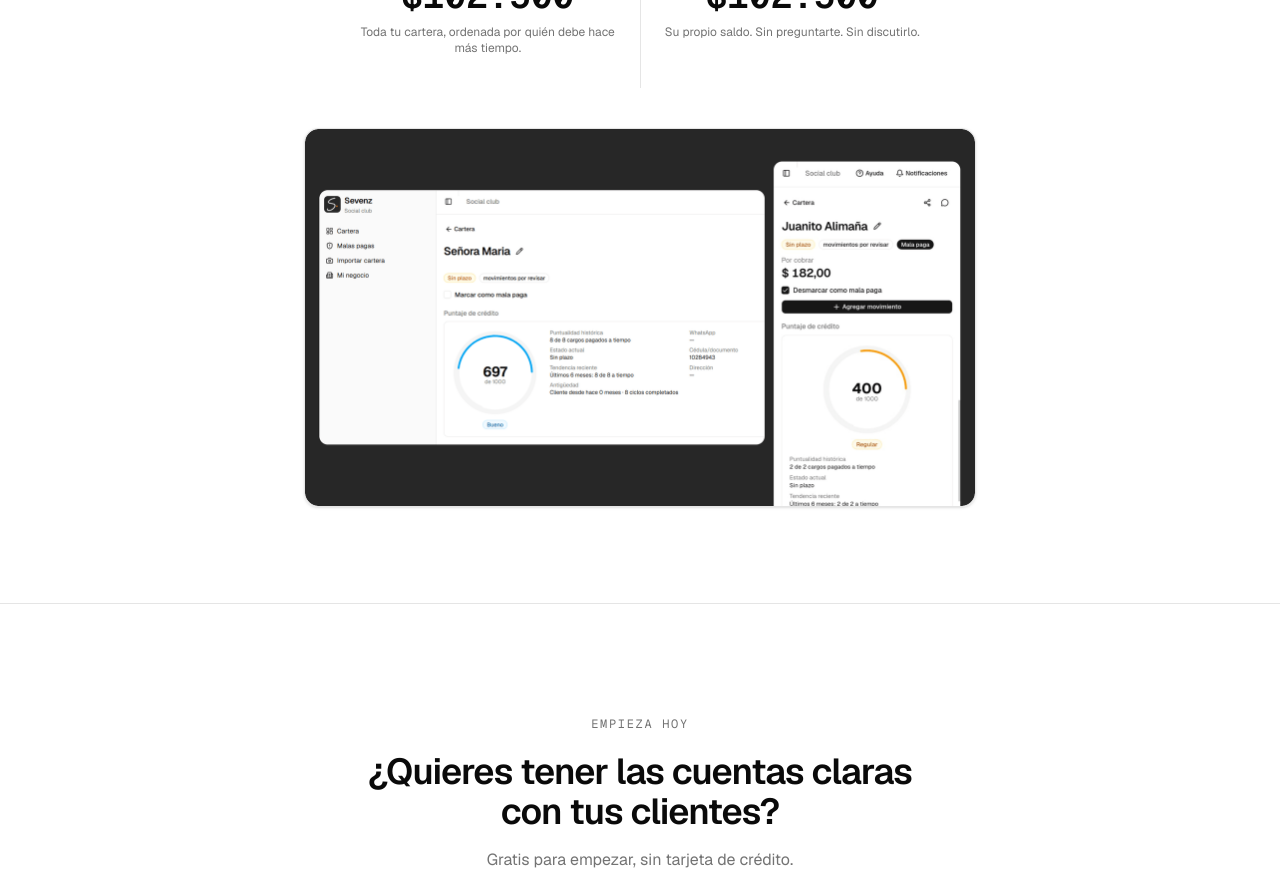
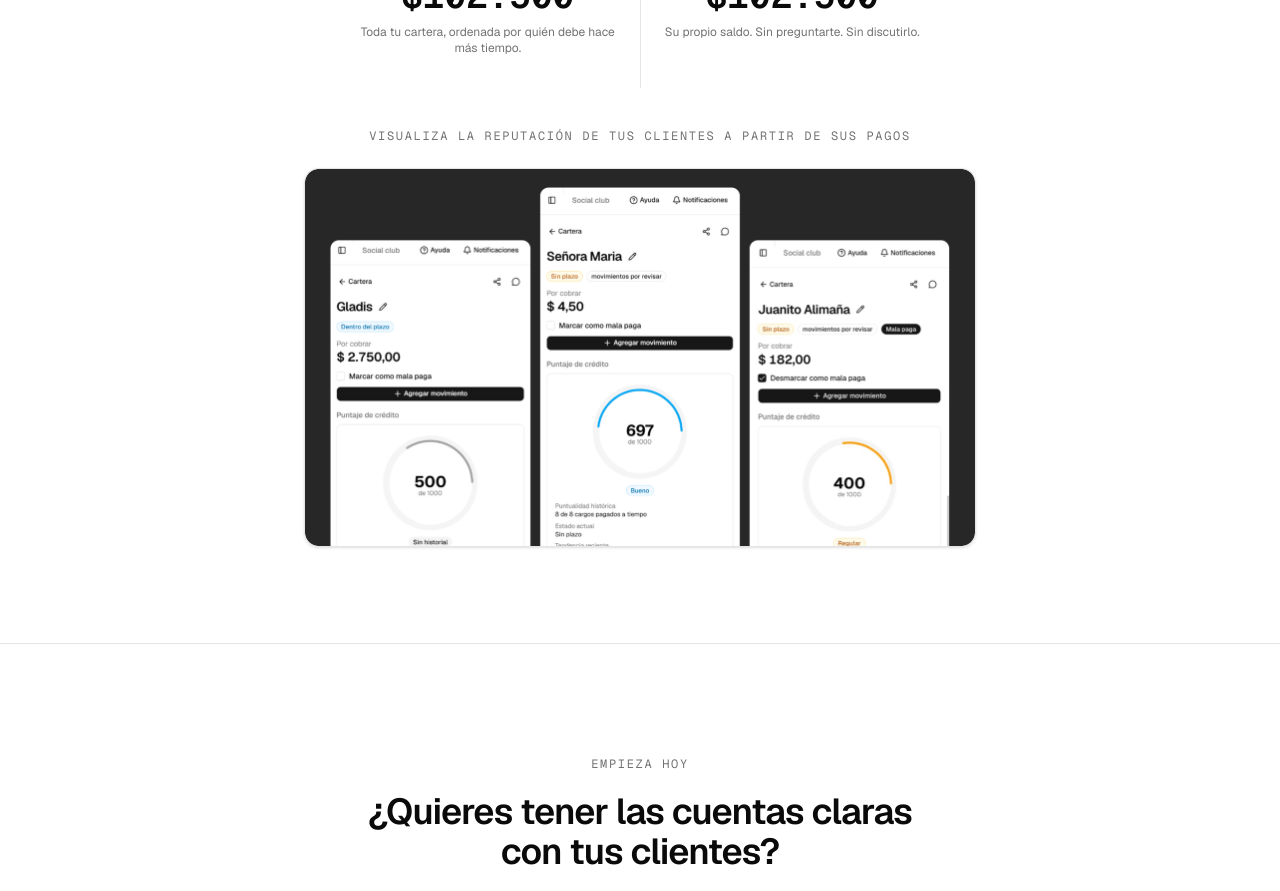
Before and after one commit to sevenz-site/sevenz.site, a Next.js app: page / in a window 1280 px wide. Shown: the part 3380-4271 px from the top of the page. Built offline with nearby package versions, Linux system fonts and the light colour scheme.

Commit message:
Add label above Value section image, compress updated screenshot
The screenshot was swapped for a newer 3-panel version; compresses
it the same way as the other product shots (resized to ~2x display
width, palette PNG) — 269.5 KB to 65.9 KB (-76%).

```diff
--- a/components/landing/value.tsx
+++ b/components/landing/value.tsx
@@ -36,7 +36,11 @@ export function Value() {
         </div>
       </div>
 
-      <div className="mt-10 w-full max-w-2xl">
+      <p className="mt-10 font-mono text-xs tracking-[0.14em] text-muted-foreground uppercase">
+        Visualiza la reputación de tus clientes a partir de sus pagos
+      </p>
+
+      <div className="mt-6 w-full max-w-2xl">
         <ProductShot
           src="/screens/puntaje-de-credito-de-clientes-por-fiado-en-sevenz.png"
           alt="Puntaje de crédito de clientes por fiado en Sevenz"
```
Also changed, not shown: public/screens/puntaje-de-credito-de-clientes-por-fiado-en-sevenz.png.
